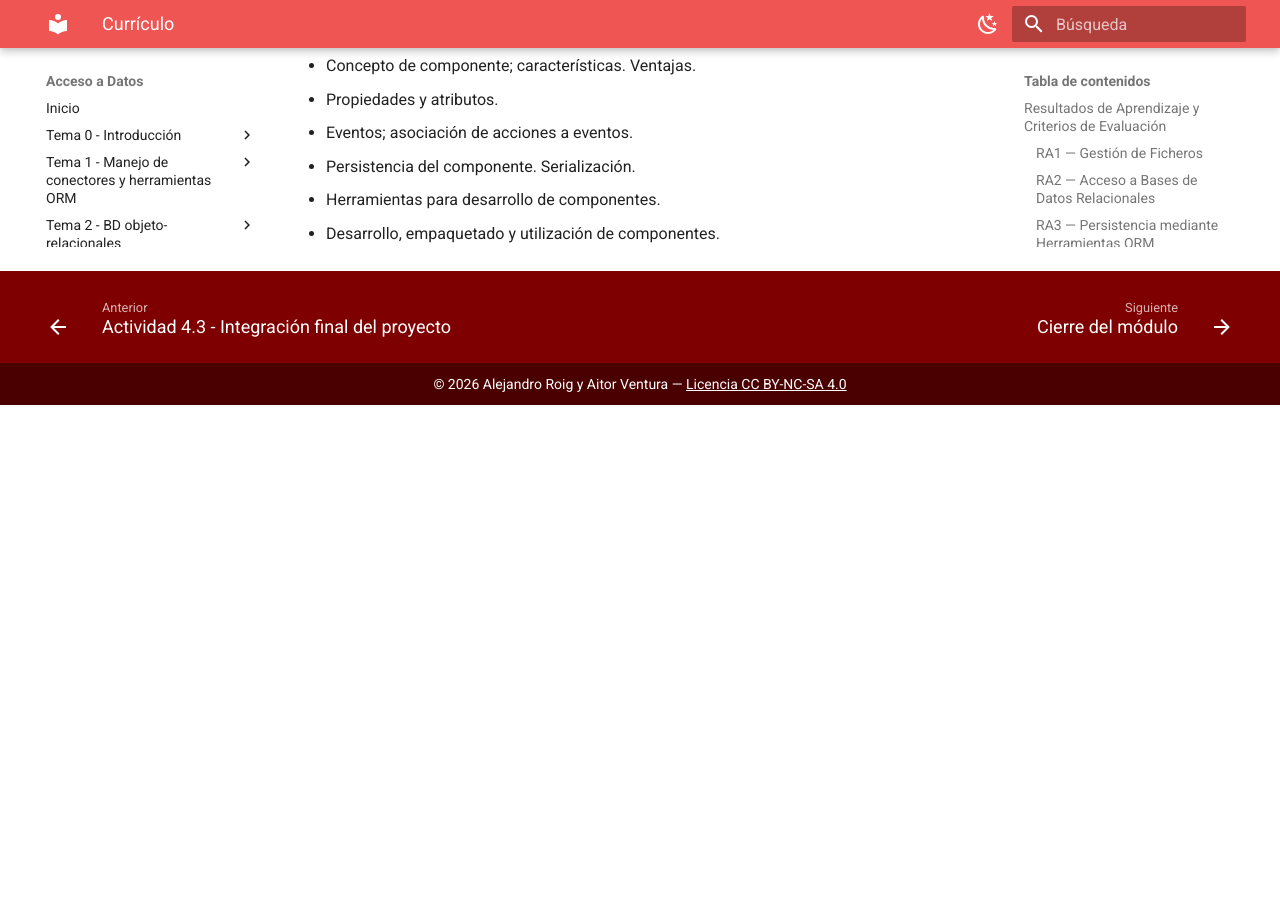
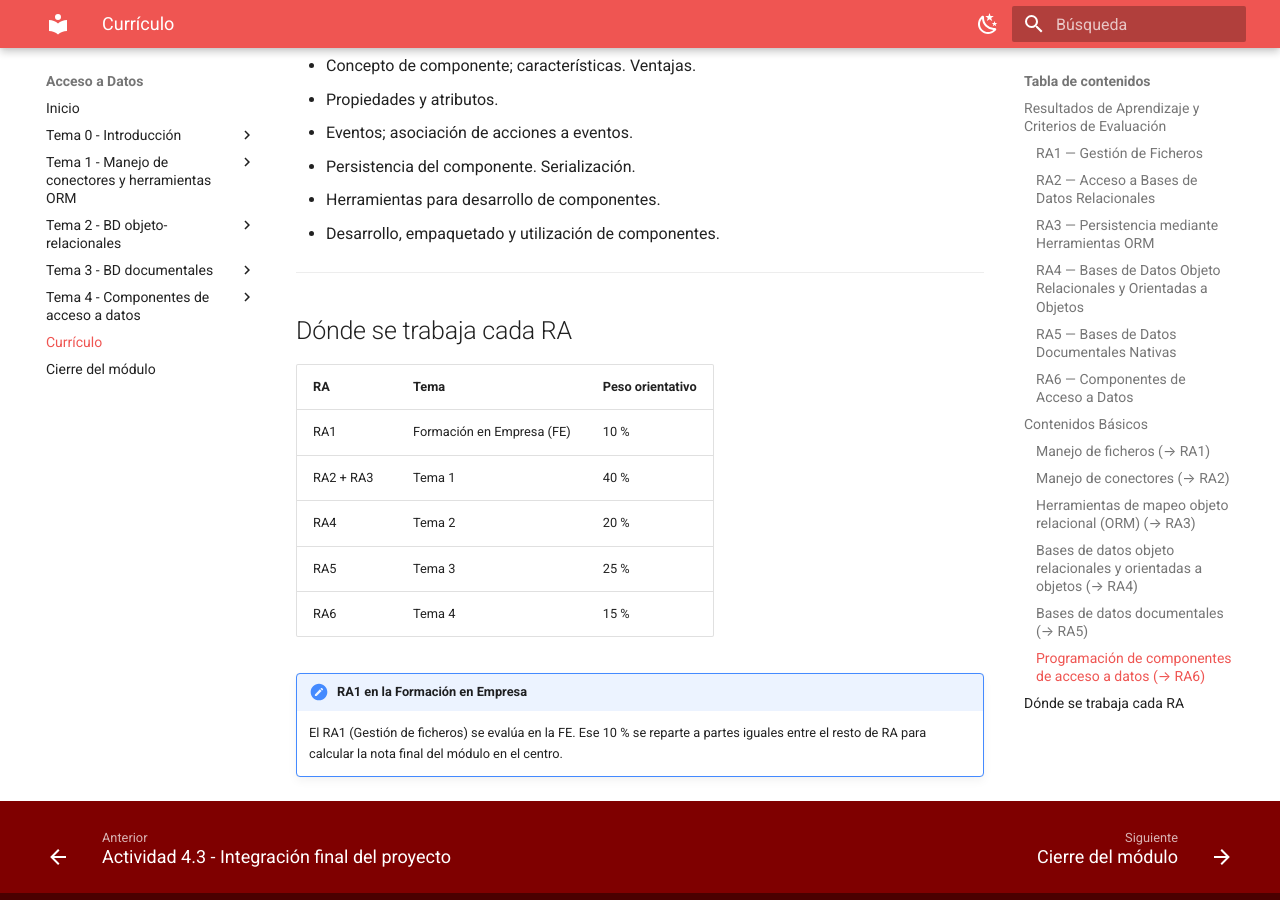
Before and after one commit to aitorventura/acceso-a-datos, an MkDocs documentation site: the page built from docs/curriculum.md, in a window 1280 px wide and 900 px high, scrolled down 4947 px. Built offline with MkDocs 1.6.1 and Material for MkDocs 9.7.7, drawn with Linux system fonts in a browser that asks for light colours; before the commit the page ends 5352 px from its top, so only the background shows below that.

Commit message:
Añade la tabla RA-Tema al currículo
Muestra dónde se trabaja cada RA y su peso orientativo en la nota
final, incluyendo cómo se reparte el 10% del RA1 (evaluado en FE)
entre el resto.

Co-Authored-By: Claude Sonnet 5 <noreply@anthropic.com>

```diff
--- a/docs/curriculum.md
+++ b/docs/curriculum.md
@@ -141,3 +141,18 @@
 - Persistencia del componente. Serialización.
 - Herramientas para desarrollo de componentes.
 - Desarrollo, empaquetado y utilización de componentes.
+
+---
+
+## Dónde se trabaja cada RA
+
+| RA | Tema | Peso orientativo |
+|---|---|---|
+| RA1 | Formación en Empresa (FE) | 10 % |
+| RA2 + RA3 | Tema 1 | 40 % |
+| RA4 | Tema 2 | 20 % |
+| RA5 | Tema 3 | 25 % |
+| RA6 | Tema 4 | 15 % |
+
+!!! note "RA1 en la Formación en Empresa"
+    El RA1 (Gestión de ficheros) se evalúa en la FE. Ese 10 % se reparte a partes iguales entre el resto de RA para calcular la nota final del módulo en el centro.
```
